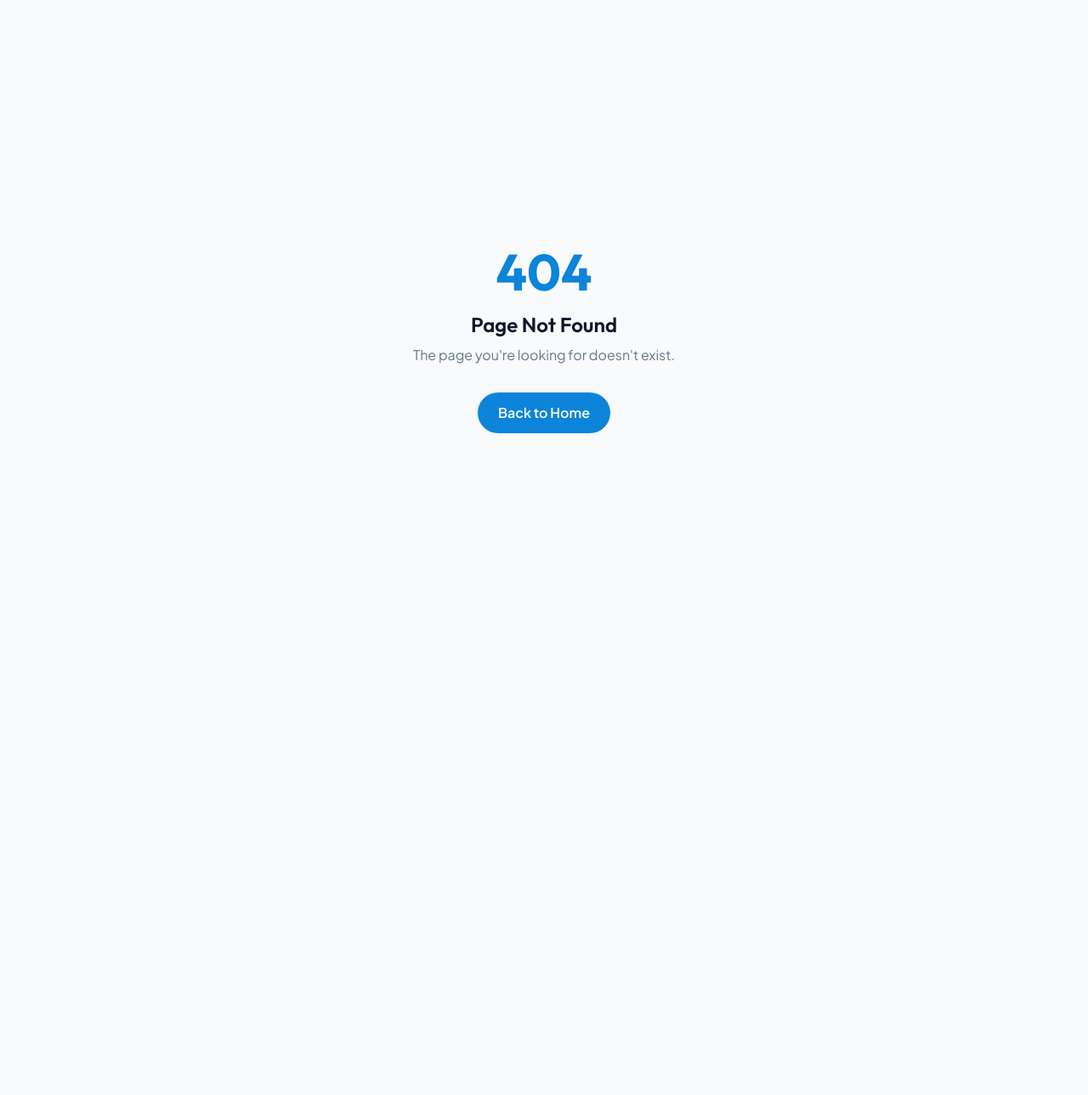
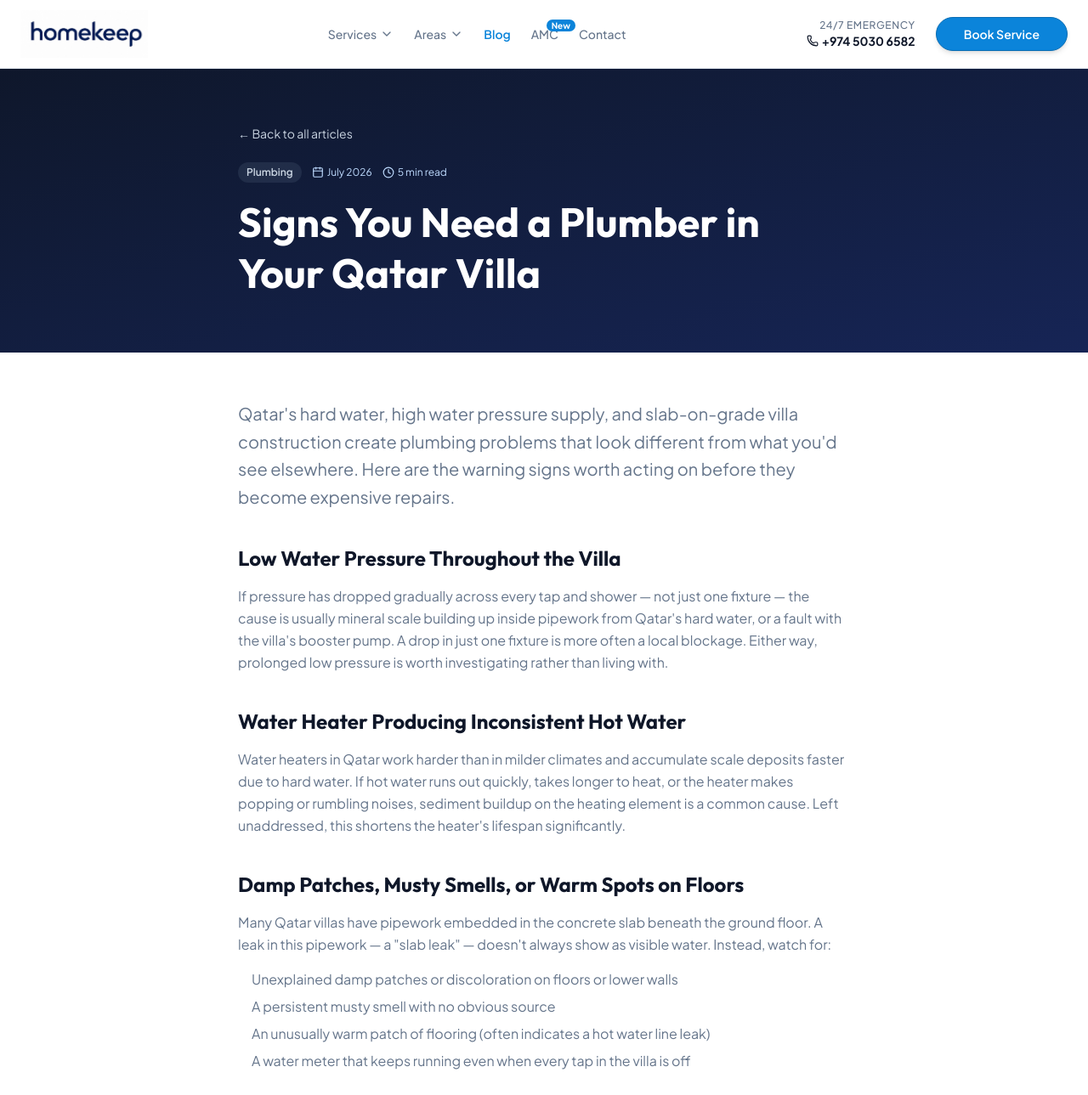
Before and after one commit to Shaheerabdulla/homekeep-website, a Next.js app: page /blog/signs-you-need-a-plumber-qatar-villa in a window 1280 px wide. Before the commit this address had no page. Shown: the top 1289 px of the page at 85% size. Before the commit the page ends 800 px from the top, so only its background shows below. Built offline with nearby package versions, Linux system fonts and the light colour scheme.

Commit message:
Add new blog post: Signs You Need a Plumber in Your Qatar Villa

```diff
--- /dev/null
+++ b/app/blog/signs-you-need-a-plumber-qatar-villa/page.tsx
@@ -0,0 +1,33 @@
+import type { Metadata } from "next";
+import SignsYouNeedAPlumberQatarVilla from "@/components/pages/blog/signs-you-need-a-plumber-qatar-villa";
+
+export const metadata: Metadata = {
+  title: "Signs You Need a Plumber in Your Qatar Villa",
+  description:
+    "Low water pressure, slab leaks, water heater issues — warning signs Qatar villa owners shouldn't ignore, and when to call a plumber.",
+  alternates: { canonical: "https://homekeep.qa/blog/signs-you-need-a-plumber-qatar-villa" },
+};
+
+const schema = {
+  "@context": "https://schema.org",
+  "@type": "Article",
+  headline: "Signs You Need a Plumber in Your Qatar Villa",
+  datePublished: "2026-07-01",
+  author: { "@type": "Organization", name: "Homekeep Qatar" },
+  publisher: { "@type": "Organization", name: "Homekeep Qatar", telephone: "+97450306582" },
+  description:
+    "Low water pressure, slab leaks, water heater issues — warning signs Qatar villa owners shouldn't ignore, and when to call a plumber.",
+  mainEntityOfPage: "https://homekeep.qa/blog/signs-you-need-a-plumber-qatar-villa",
+};
+
+export default function Page() {
+  return (
+    <>
+      <script
+        type="application/ld+json"
+        dangerouslySetInnerHTML={{ __html: JSON.stringify(schema) }}
+      />
+      <SignsYouNeedAPlumberQatarVilla />
+    </>
+  );
+}
--- a/components/pages/blog/index.tsx
+++ b/components/pages/blog/index.tsx
@@ -21,6 +21,14 @@ const schema = {
 };
 
 export const articles = [
+  {
+    slug: "signs-you-need-a-plumber-qatar-villa",
+    title: "Signs You Need a Plumber in Your Qatar Villa",
+    excerpt: "Low water pressure, slab leaks, water heater issues, gurgling drains — the plumbing warning signs Qatar villa owners shouldn't ignore, and when to call a professional.",
+    date: "July 2026",
+    readTime: "5 min read",
+    category: "Plumbing",
+  },
   {
     slug: "pearl-qatar-villa-maintenance-checklist-2026",
     title: "Pearl Qatar Villa Maintenance Checklist 2026",
--- /dev/null
+++ b/components/pages/blog/signs-you-need-a-plumber-qatar-villa.tsx
@@ -0,0 +1,74 @@
+"use client";
+
+import { motion } from "framer-motion";
+import { Calendar, Clock, ChevronRight } from "lucide-react";
+import Link from "next/link";
+import { Button } from "@/components/ui/button";
+import { Nav } from "@/components/layout/nav";
+import { Footer } from "@/components/layout/footer";
+
+export default function SignsYouNeedAPlumberQatarVilla() {
+  return (
+    <div className="min-h-screen bg-background flex flex-col">
+      <Nav />
+      <main className="flex-1">
+        <section className="py-16 bg-gradient-to-br from-slate-900 to-blue-950">
+          <div className="container mx-auto px-4 md:px-6 max-w-3xl">
+            <motion.div initial={{ opacity: 0, y: 20 }} animate={{ opacity: 1, y: 0 }}>
+              <Link href="/blog" className="inline-flex items-center text-slate-300 text-sm mb-6 hover:underline">← Back to all articles</Link>
+              <div className="flex items-center gap-3 mb-4">
+                <span className="text-xs font-semibold bg-slate-500/20 text-slate-300 rounded-full px-2.5 py-1">Plumbing</span>
+                <span className="flex items-center gap-1 text-xs text-blue-200"><Calendar className="h-3.5 w-3.5" />July 2026</span>
+                <span className="flex items-center gap-1 text-xs text-blue-200"><Clock className="h-3.5 w-3.5" />5 min read</span>
+              </div>
+              <h1 className="text-4xl md:text-5xl font-serif font-bold text-white leading-tight">Signs You Need a Plumber in Your Qatar Villa</h1>
+            </motion.div>
+          </div>
+        </section>
+        <section className="py-14 bg-white">
+          <div className="container mx-auto px-4 md:px-6 max-w-3xl">
+            <p className="text-xl text-muted-foreground leading-relaxed mb-10">Qatar's hard water, high water pressure supply, and slab-on-grade villa construction create plumbing problems that look different from what you'd see elsewhere. Here are the warning signs worth acting on before they become expensive repairs.</p>
+
+            <h2 className="text-2xl font-serif font-bold text-foreground mt-2 mb-4">Low Water Pressure Throughout the Villa</h2>
+            <p className="text-muted-foreground leading-relaxed mb-6">If pressure has dropped gradually across every tap and shower — not just one fixture — the cause is usually mineral scale building up inside pipework from Qatar's hard water, or a fault with the villa's booster pump. A drop in just one fixture is more often a local blockage. Either way, prolonged low pressure is worth investigating rather than living with.</p>
+
+            <h2 className="text-2xl font-serif font-bold text-foreground mt-10 mb-4">Water Heater Producing Inconsistent Hot Water</h2>
+            <p className="text-muted-foreground leading-relaxed mb-6">Water heaters in Qatar work harder than in milder climates and accumulate scale deposits faster due to hard water. If hot water runs out quickly, takes longer to heat, or the heater makes popping or rumbling noises, sediment buildup on the heating element is a common cause. Left unaddressed, this shortens the heater's lifespan significantly.</p>
+
+            <h2 className="text-2xl font-serif font-bold text-foreground mt-10 mb-4">Damp Patches, Musty Smells, or Warm Spots on Floors</h2>
+            <p className="text-muted-foreground leading-relaxed mb-4">Many Qatar villas have pipework embedded in the concrete slab beneath the ground floor. A leak in this pipework — a "slab leak" — doesn't always show as visible water. Instead, watch for:</p>
+            <ul className="space-y-2 mb-6 pl-4">
+              <li className="text-muted-foreground">Unexplained damp patches or discoloration on floors or lower walls</li>
+              <li className="text-muted-foreground">A persistent musty smell with no obvious source</li>
+              <li className="text-muted-foreground">An unusually warm patch of flooring (often indicates a hot water line leak)</li>
+              <li className="text-muted-foreground">A water meter that keeps running even when every tap in the villa is off</li>
+            </ul>
+            <p className="text-muted-foreground leading-relaxed mb-6">Slab leaks need acoustic leak detection equipment to locate precisely without unnecessary cutting into floors — this is not a DIY-diagnosable problem.</p>
+
+            <h2 className="text-2xl font-serif font-bold text-foreground mt-10 mb-4">Gurgling Drains or Slow Drainage</h2>
+            <p className="text-muted-foreground leading-relaxed mb-6">A gurgling sound from a drain, or water that drains slower than usual, usually signals a partial blockage building up in the pipe — often a mix of grease, hair, and mineral scale. If multiple drains in the villa are affected at once, the blockage may be further down the main line and needs professional drain rodding or jetting rather than a shop-bought drain cleaner.</p>
+
+            <h2 className="text-2xl font-serif font-bold text-foreground mt-10 mb-4">Discolored or Rusty-Looking Water</h2>
+            <p className="text-muted-foreground leading-relaxed mb-6">Brownish or rust-tinted water, especially after not using a tap for a while, points to corrosion inside older galvanized steel pipework — more common in older villas. This is worth having assessed, since ongoing corrosion can eventually lead to pinhole leaks inside walls.</p>
+
+            <div className="bg-secondary/40 rounded-2xl p-6 mb-6 space-y-3">
+              <h3 className="font-serif font-bold text-foreground text-lg mb-2">When to Call Immediately vs. Schedule a Visit</h3>
+              <div><strong className="text-foreground">Call immediately:</strong> <span className="text-muted-foreground">burst pipes, active flooding, sewage backup, or a water heater leaking near electrical fittings.</span></div>
+              <div><strong className="text-foreground">Schedule a routine visit:</strong> <span className="text-muted-foreground">gradual pressure loss, minor drain slowness, water heater inefficiency, or discolored water that isn't actively worsening.</span></div>
+            </div>
+
+            <div className="mt-4 p-6 bg-primary/5 border border-primary/20 rounded-2xl">
+              <h3 className="font-serif font-bold text-foreground text-lg mb-2">Get a Plumber to Your Qatar Villa</h3>
+              <p className="text-muted-foreground text-sm mb-4">Emergency and scheduled plumbing across Doha, Pearl Qatar, Lusail, West Bay, and Simaisma.</p>
+              <div className="flex flex-col sm:flex-row gap-3">
+                <Button asChild className="rounded-xl"><a href="https://wa.me/97450002548" target="_blank" rel="noreferrer">WhatsApp for Plumbing Help</a></Button>
+                <Button asChild variant="outline" className="rounded-xl"><Link href="/services/plumbing">Plumbing Service Details <ChevronRight className="ml-1 h-4 w-4" /></Link></Button>
+              </div>
+            </div>
+          </div>
+        </section>
+      </main>
+      <Footer />
+    </div>
+  );
+}
```
Also changed, not shown: 1 other file (tests, documents, lock files or other folders).
